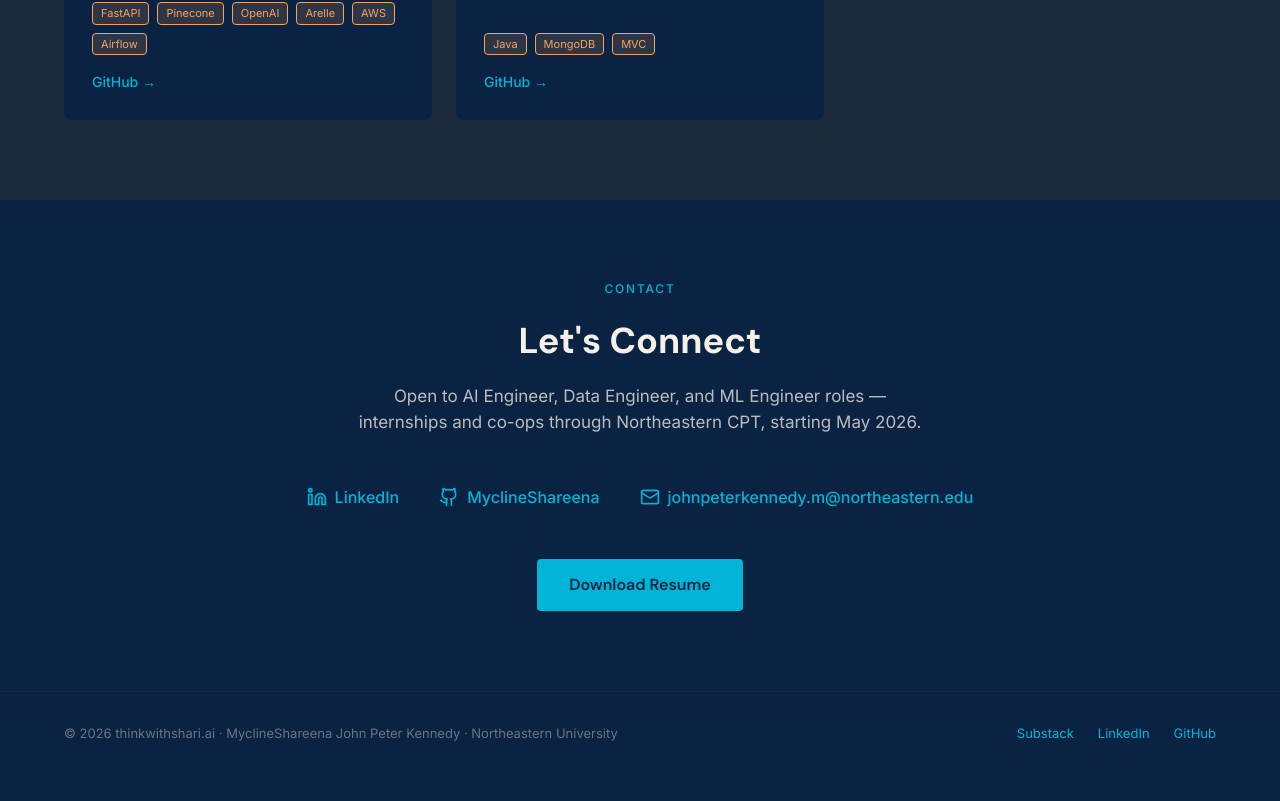
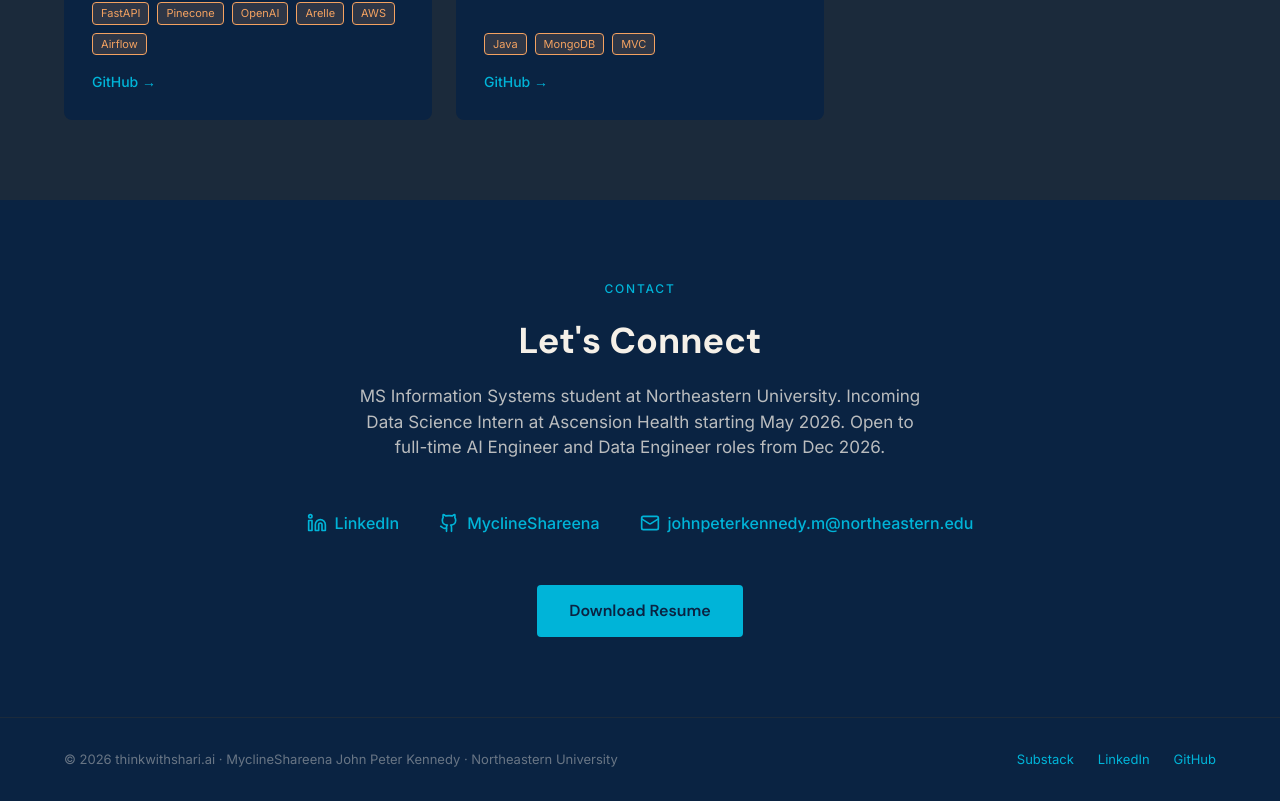
Before and after one commit to MyclineShareena/thinkwithshari, a Next.js app: page / in a window 1280 px wide. Shown: the part 2839-3640 px from the top of the page. Before the commit the page ends 3615 px from the top, so only its background shows below. Built offline with nearby package versions, Linux system fonts and the light colour scheme.

Commit message:
updated files

```diff
--- a/components/contact.tsx
+++ b/components/contact.tsx
@@ -29,8 +29,7 @@ export function Contact() {
           {"Let's Connect"}
         </h2>
         <p className="font-body font-normal text-[16px] md:text-[17px] text-[#F5F0E8]/75 mb-10 max-w-xl mx-auto">
-          Open to AI Engineer, Data Engineer, and ML Engineer roles —
-          internships and co-ops through Northeastern CPT, starting May 2026.
+          MS Information Systems student at Northeastern University. Incoming Data Science Intern at Ascension Health starting May 2026. Open to full-time AI Engineer and Data Engineer roles from Dec 2026.
         </p>
         <div className="flex flex-col sm:flex-row items-center justify-center gap-6 sm:gap-10 mb-10">
           {contactLinks.map((link) => (
```
